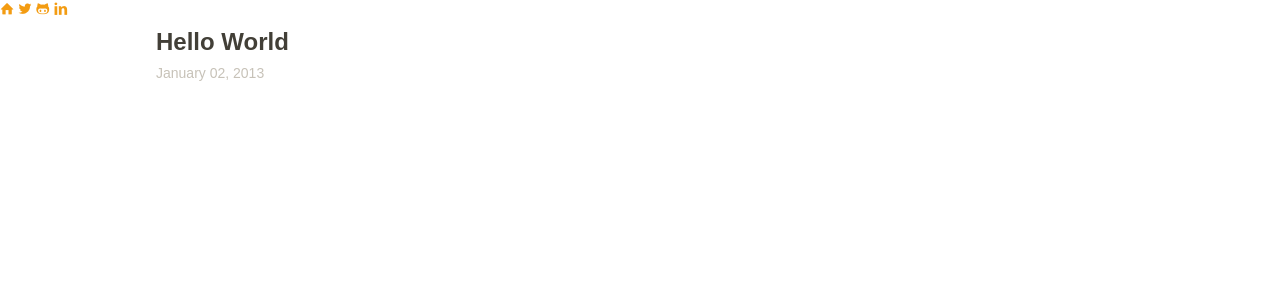
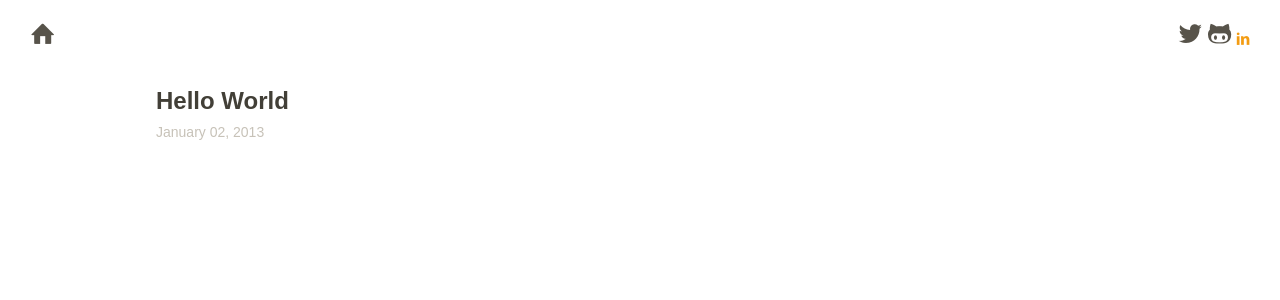
Before and after one commit to bredele/bredele.github.io, a Jekyll site: the page built from index.html, in a window 1280 px wide. Shown: the top 300 px of the page. Built offline with Jekyll 4.4.1, drawn with Linux system fonts in a browser that asks for light colours; Markdown is read by kramdown in place of the engine named in the settings; the list of posts is cut into pages by our own code.

Commit message:
add icon styles

```diff
--- a/_layouts/base.html
+++ b/_layouts/base.html
@@ -16,10 +16,12 @@
 </head>
 <body>
   <nav class="nav">
-    <a class="home icon-house" href="/" title="Home"></a>
-    <a href="http://twitter.com/bredeleca" target="_blank" class="icon-twitter"></a>
-    <a href="http://github.com/bredele" target="_blank" class="icon-github"></a>
-    <a href="http://www.linkedin.com/pub/olivier-wietrich/38/a45/15a/en" target="_blank" class="icon-linkedin"></a>
+    <a class="icon icon-house" href="/" title="Home"></a>
+    <div class="right">
+      <a href="http://twitter.com/bredeleca" target="_blank" class="icon icon-twitter"></a>
+      <a href="http://github.com/bredele" target="_blank" class="icon icon-github"></a>
+      <a href="http://www.linkedin.com/pub/olivier-wietrich/38/a45/15a/en" target="_blank" class="icon-linkedin"></a>
+    </div>
   </nav>
   <section class="main center" role="main">
     {{ content }}
--- a/assets/blog.css
+++ b/assets/blog.css
@@ -95,6 +95,18 @@ h4 {
 	line-height: 1.05;
 }
 
+.nav {
+	padding: 0 30px;
+  line-height: 80px;
+}
+
+.icon {
+	font-size:1.8em;
+	color: #57534a;
+}
+.icon:hover {
+	color:#423f37;
+}
 @font-face {
 	font-family: 'bredele';
 	src:url('fonts/bredele.eot');
```
